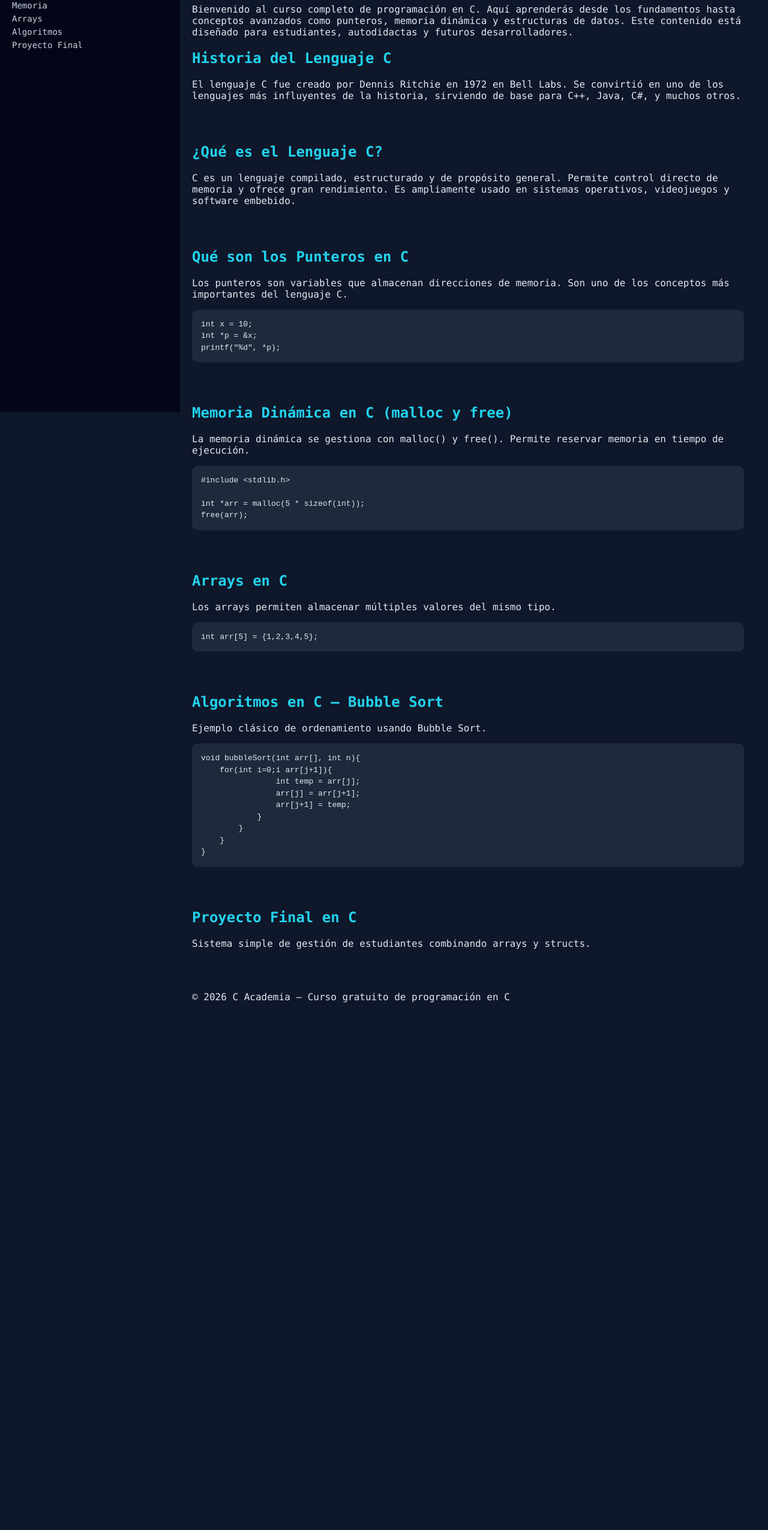
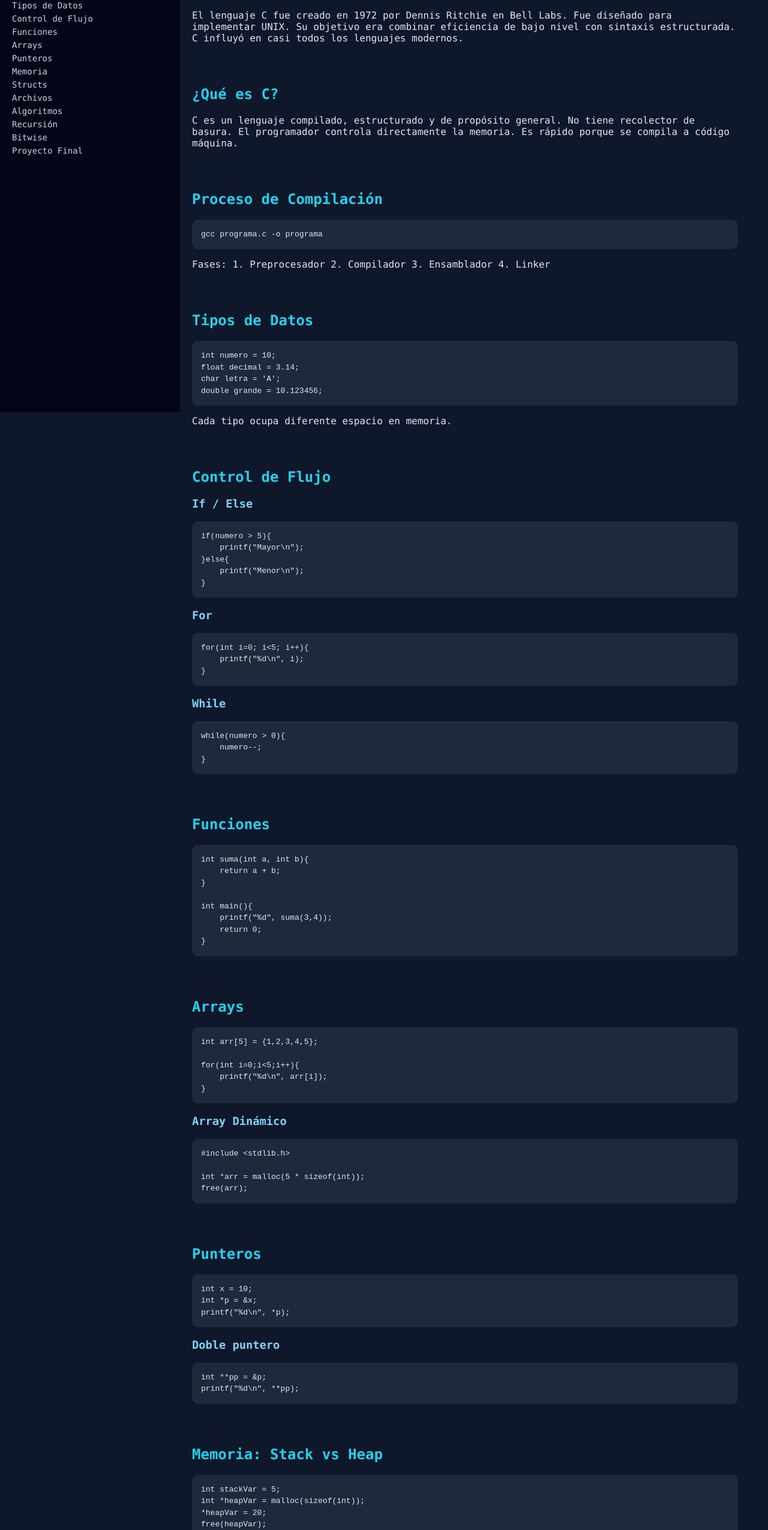
Before and after one commit to AcademiaDeC/academiadec.github.io, a plain HTML site: page index.html in a window 1280 px wide. Shown: the part 153-2703 px from the top of the page at 60% size. Before the commit the page ends 1880 px from the top, so only its background shows below. Drawn offline with Linux system fonts and the light colour scheme.

Commit message:
Update index.html

```diff
--- a/index.html
+++ b/index.html
@@ -3,24 +3,7 @@
 <head>
 <meta charset="UTF-8">
 <meta name="viewport" content="width=device-width, initial-scale=1.0">
-
-<title>Aprender Lenguaje C desde Cero | Curso Completo con Ejemplos</title>
-
-<meta name="description" content="Curso completo de lenguaje C desde cero. Aprende punteros, memoria dinámica, arrays, structs, algoritmos y proyectos prácticos con ejemplos explicados paso a paso.">
-<meta name="keywords" content="lenguaje C, aprender C desde cero, curso C gratis, punteros en C, arrays en C, memoria dinámica C, malloc C, programación en C">
-<meta name="author" content="C Academia">
-
-<meta property="og:title" content="Curso Completo de Lenguaje C desde Cero">
-<meta property="og:description" content="Aprende programación en C con ejemplos prácticos, punteros, memoria dinámica y proyectos reales.">
-<meta property="og:type" content="website">
-
-<link rel="canonical" href="https://academiadec.github.io/">
-
-<!-- Google AdSense -->
-<script async
-    src="https://pagead2.googlesyndication.com/pagead/js/adsbygoogle.js?client=ca-pub-7233046233415127"
-    crossorigin="anonymous">
-</script>
+<title>C Academia Suprema</title>
 
 <style>
 body{
@@ -30,6 +13,7 @@ body{
     color:#e2e8f0;
     display:flex;
 }
+
 .sidebar{
     width:260px;
     background:#020617;
@@ -38,7 +22,11 @@ body{
     padding:20px;
     position:fixed;
 }
-.sidebar h2{ color:#38bdf8; }
+
+.sidebar h2{
+    color:#38bdf8;
+}
+
 .sidebar a{
     display:block;
     color:#cbd5e1;
@@ -46,16 +34,25 @@ body{
     margin:6px 0;
     font-size:14px;
 }
-.sidebar a:hover{ color:#38bdf8; }
+
+.sidebar a:hover{
+    color:#38bdf8;
+}
+
 .content{
     margin-left:280px;
     padding:40px;
     max-width:1100px;
 }
-section{ margin-bottom:70px; }
+
+section{
+    margin-bottom:70px;
+}
+
 h1{ color:#38bdf8; font-size:32px; }
 h2{ color:#22d3ee; }
 h3{ color:#7dd3fc; }
+
 pre{
     background:#1e293b;
     padding:15px;
@@ -67,92 +64,209 @@ pre{
 </head>
 
 <body>
+        <script async src="https://pagead2.googlesyndication.com/pagead/js/adsbygoogle.js?client=ca-pub-7233046233415127"
+     crossorigin="anonymous"></script>
 
 <div class="sidebar">
-<h2>Curso de C</h2>
+<h2>C Academia</h2>
 <a href="#historia">Historia</a>
 <a href="#quees">¿Qué es C?</a>
+<a href="#compilacion">Compilación</a>
+<a href="#tipos">Tipos de Datos</a>
+<a href="#control">Control de Flujo</a>
+<a href="#funciones">Funciones</a>
+<a href="#arrays">Arrays</a>
 <a href="#punteros">Punteros</a>
 <a href="#memoria">Memoria</a>
-<a href="#arrays">Arrays</a>
+<a href="#structs">Structs</a>
+<a href="#archivos">Archivos</a>
 <a href="#algoritmos">Algoritmos</a>
+<a href="#recursion">Recursión</a>
+<a href="#bitwise">Bitwise</a>
 <a href="#proyecto">Proyecto Final</a>
 </div>
 
 <div class="content">
 
-<header>
-<h1>Aprender Lenguaje C desde Cero — Curso Completo Gratis</h1>
-<p>
-Bienvenido al curso completo de programación en C. Aquí aprenderás desde los fundamentos
-hasta conceptos avanzados como punteros, memoria dinámica y estructuras de datos.
-Este contenido está diseñado para estudiantes, autodidactas y futuros desarrolladores.
-</p>
-</header>
+<h1>Lenguaje C — Academia Suprema</h1>
 
 <section id="historia">
-<h2>Historia del Lenguaje C</h2>
+<h2>Historia de C</h2>
 <p>
-El lenguaje C fue creado por Dennis Ritchie en 1972 en Bell Labs.
-Se convirtió en uno de los lenguajes más influyentes de la historia,
-sirviendo de base para C++, Java, C#, y muchos otros.
+El lenguaje C fue creado en 1972 por Dennis Ritchie en Bell Labs.
+Fue diseñado para implementar UNIX.
+Su objetivo era combinar eficiencia de bajo nivel con sintaxis estructurada.
+C influyó en casi todos los lenguajes modernos.
 </p>
 </section>
 
 <section id="quees">
-<h2>¿Qué es el Lenguaje C?</h2>
+<h2>¿Qué es C?</h2>
 <p>
 C es un lenguaje compilado, estructurado y de propósito general.
-Permite control directo de memoria y ofrece gran rendimiento.
-Es ampliamente usado en sistemas operativos, videojuegos y software embebido.
+No tiene recolector de basura.
+El programador controla directamente la memoria.
+Es rápido porque se compila a código máquina.
 </p>
 </section>
 
-<section id="punteros">
-<h2>Qué son los Punteros en C</h2>
+<section id="compilacion">
+<h2>Proceso de Compilación</h2>
+<pre>
+gcc programa.c -o programa
+</pre>
 <p>
-Los punteros son variables que almacenan direcciones de memoria.
-Son uno de los conceptos más importantes del lenguaje C.
+Fases:
+1. Preprocesador
+2. Compilador
+3. Ensamblador
+4. Linker
 </p>
+</section>
+
+<section id="tipos">
+<h2>Tipos de Datos</h2>
 
 <pre>
-int x = 10;
-int *p = &x;
-printf("%d", *p);
+int numero = 10;
+float decimal = 3.14;
+char letra = 'A';
+double grande = 10.123456;
 </pre>
+
+<p>
+Cada tipo ocupa diferente espacio en memoria.
+</p>
 </section>
 
-<section id="memoria">
-<h2>Memoria Dinámica en C (malloc y free)</h2>
-<p>
-La memoria dinámica se gestiona con malloc() y free().
-Permite reservar memoria en tiempo de ejecución.
-</p>
+<section id="control">
+<h2>Control de Flujo</h2>
 
+<h3>If / Else</h3>
+<pre>
+if(numero > 5){
+    printf("Mayor\n");
+}else{
+    printf("Menor\n");
+}
+</pre>
+
+<h3>For</h3>
+<pre>
+for(int i=0; i<5; i++){
+    printf("%d\n", i);
+}
+</pre>
+
+<h3>While</h3>
+<pre>
+while(numero > 0){
+    numero--;
+}
+</pre>
+
+</section>
+
+<section id="funciones">
+<h2>Funciones</h2>
+
+<pre>
+int suma(int a, int b){
+    return a + b;
+}
+
+int main(){
+    printf("%d", suma(3,4));
+    return 0;
+}
+</pre>
+
+</section>
+
+<section id="arrays">
+<h2>Arrays</h2>
+
+<pre>
+int arr[5] = {1,2,3,4,5};
+
+for(int i=0;i<5;i++){
+    printf("%d\n", arr[i]);
+}
+</pre>
+
+<h3>Array Dinámico</h3>
 <pre>
 #include &lt;stdlib.h&gt;
 
 int *arr = malloc(5 * sizeof(int));
 free(arr);
 </pre>
+
 </section>
 
-<section id="arrays">
-<h2>Arrays en C</h2>
-<p>
-Los arrays permiten almacenar múltiples valores del mismo tipo.
-</p>
+<section id="punteros">
+<h2>Punteros</h2>
 
 <pre>
-int arr[5] = {1,2,3,4,5};
+int x = 10;
+int *p = &x;
+printf("%d\n", *p);
 </pre>
+
+<h3>Doble puntero</h3>
+<pre>
+int **pp = &p;
+printf("%d\n", **pp);
+</pre>
+
+</section>
+
+<section id="memoria">
+<h2>Memoria: Stack vs Heap</h2>
+
+<pre>
+int stackVar = 5;
+int *heapVar = malloc(sizeof(int));
+*heapVar = 20;
+free(heapVar);
+</pre>
+
+<p>
+Stack: automático y rápido.
+Heap: dinámico y manual.
+</p>
+</section>
+
+<section id="structs">
+<h2>Structs</h2>
+
+<pre>
+struct Persona{
+    char nombre[50];
+    int edad;
+};
+
+int main(){
+    struct Persona p1 = {"Juan", 25};
+    printf("%s %d", p1.nombre, p1.edad);
+}
+</pre>
+
+</section>
+
+<section id="archivos">
+<h2>Manejo de Archivos</h2>
+
+<pre>
+FILE *f = fopen("datos.txt","w");
+fprintf(f,"Hola Mundo");
+fclose(f);
+</pre>
+
 </section>
 
 <section id="algoritmos">
-<h2>Algoritmos en C — Bubble Sort</h2>
-<p>
-Ejemplo clásico de ordenamiento usando Bubble Sort.
-</p>
+<h2>Algoritmos — Bubble Sort</h2>
 
 <pre>
 void bubbleSort(int arr[], int n){
@@ -167,20 +281,77 @@ void bubbleSort(int arr[], int n){
     }
 }
 </pre>
+
+</section>
+
+<section id="recursion">
+<h2>Recursión</h2>
+
+<pre>
+int factorial(int n){
+    if(n==0) return 1;
+    return n * factorial(n-1);
+}
+</pre>
+
+</section>
+
+<section id="bitwise">
+<h2>Operadores Bitwise</h2>
+
+<pre>
+int a = 5;  // 0101
+int b = 3;  // 0011
+
+int and = a & b;  // 0001
+int or = a | b;   // 0111
+int xor = a ^ b;  // 0110
+</pre>
+
 </section>
 
 <section id="proyecto">
-<h2>Proyecto Final en C</h2>
+<h2>Proyecto Final — Sistema de Gestión</h2>
+
+<pre>
+#include &lt;stdio.h&gt;
+#include &lt;stdlib.h&gt;
+
+struct Estudiante{
+    char nombre[50];
+    float nota;
+};
+
+int main(){
+    struct Estudiante lista[3];
+
+    for(int i=0;i<3;i++){
+        printf("Nombre: ");
+        scanf("%s", lista[i].nombre);
+
+        printf("Nota: ");
+        scanf("%f", &lista[i].nota);
+    }
+
+    printf("\nLista:\n");
+    for(int i=0;i<3;i++){
+        printf("%s - %.2f\n", lista[i].nombre, lista[i].nota);
+    }
+
+    return 0;
+}
+</pre>
+
 <p>
-Sistema simple de gestión de estudiantes combinando arrays y structs.
+Este proyecto combina:
+- Arrays
+- Structs
+- Entrada de datos
+- Salida formateada
 </p>
+
 </section>
 
-<footer>
-<p>© 2026 C Academia — Curso gratuito de programación en C</p>
-</footer>
-
-</div>
-
+    </div>
 </body>
-</html>
+</html>>
```
